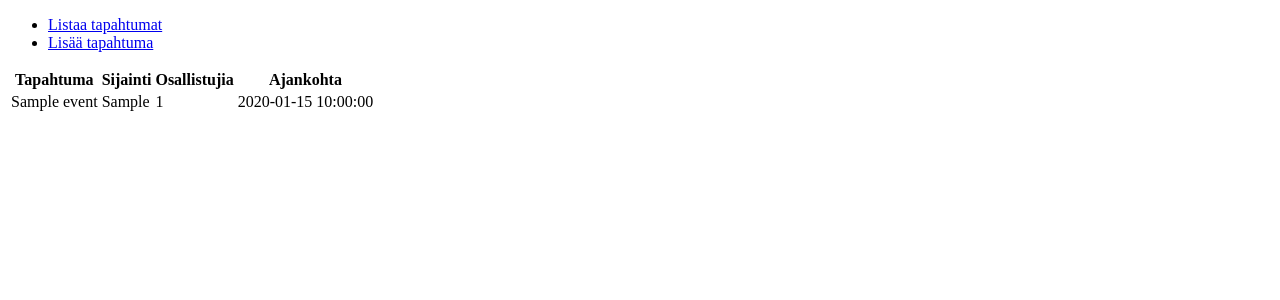
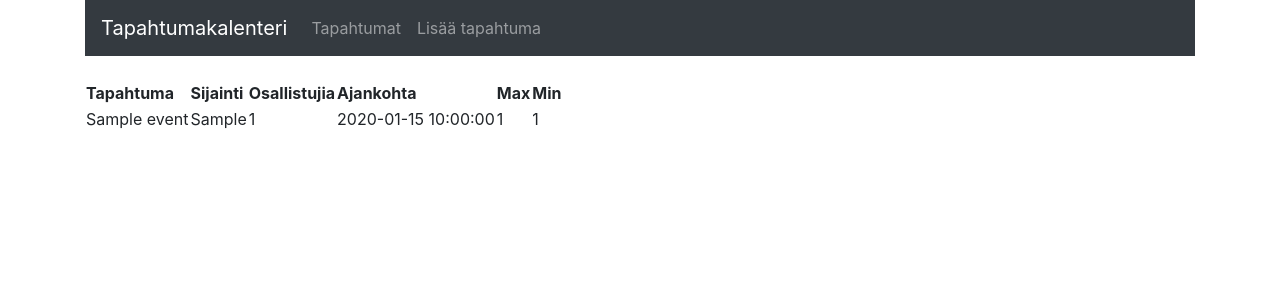
Before and after one commit to hoffrenm/tapahtumakalenteri, a Flask app: page /events in a window 1280 px wide. Shown: the top 300 px of the page. Run offline with Flask 2, Linux system fonts and the light colour scheme; tables that the repository leaves empty hold one stand-in row (values such as "Sample post"); some libraries are stand-ins or nearby versions.

Commit message:
add bootstrap

```diff
--- a/application/templates/events/list.html
+++ b/application/templates/events/list.html
@@ -1,12 +1,13 @@
-{% extends "layout.html" %}
-
-{% block body %}
+{% extends "layout.html" %} {% block body %}
+<div class="container">
   <table>
     <tr>
       <th>Tapahtuma</th>
       <th>Sijainti</th>
       <th>Osallistujia</th>
       <th>Ajankohta</th>
+      <th>Max</th>
+      <th>Min</th>
     </tr>
     {% for event in events %}
     <tr>
@@ -14,7 +15,10 @@
       <td>{{ event.location }}</td>
       <td>{{ event.attendandees }}</td>
       <td>{{ event.date_time }}</td>
+      <td>{{ event.attendee_max }}</td>
+      <td>{{ event.attendee_min }}</td>
     </tr>
     {% endfor %}
   </table>
+</div>
 {% endblock %}
--- a/application/templates/events/new.html
+++ b/application/templates/events/new.html
@@ -1,7 +1,7 @@
 {% extends "layout.html" %} {% block body %}
+<div class="container">
   <form method="POST" action="{{ url_for('events_create') }}">
     <table>
-
       <tr>
         <td>{{ form.name.label }}</td>
         <td>{{ form.name }}</td>
@@ -57,4 +57,5 @@
       </tr>
     </table>
   </form>
+</div>
 {% endblock %}
--- a/application/templates/layout.html
+++ b/application/templates/layout.html
@@ -1,20 +1,68 @@
 <!DOCTYPE html>
 <html>
   <head>
-    <meta charset="utf-8">
+    <meta charset="utf-8" />
     <title>Tapahtumakalenteri</title>
+    <link
+      rel="stylesheet"
+      href="https://maxcdn.bootstrapcdn.com/bootstrap/4.0.0/css/bootstrap.min.css"
+      integrity="sha384-Gn5384xqQ1aoWXA+058RXPxPg6fy4IWvTNh0E263XmFcJlSAwiGgFAW/dAiS6JXm"
+      crossorigin="anonymous"
+    />
   </head>
 
   <body>
-    <ul>
-	    <li><a href="{{ url_for('events_index') }}">Listaa tapahtumat</a></li>
-	    <li><a href="{{ url_for('events_form') }}">Lisää tapahtuma</a></li>
-      </ul>
+    <div class="container">
+      <nav class="navbar navbar-expand-md navbar-dark bg-dark mb-4">
+        <a class="navbar-brand" href="#">Tapahtumakalenteri</a>
+        <button
+          class="navbar-toggler"
+          type="button"
+          data-toggle="collapse"
+          data-target="#navbarCollapse"
+          aria-controls="navbarCollapse"
+          aria-expanded="false"
+          aria-label="Toggle navigation"
+        >
+          <span class="navbar-toggler-icon"></span>
+        </button>
+        <div class="collapse navbar-collapse" id="navbarCollapse">
+          <ul class="navbar-nav mr-auto">
+            <li class="nav-item">
+              <a class="nav-link" href="{{ url_for('events_index') }} ">
+                Tapahtumat
+              </a>
+            </li>
+            <li class="nav-item">
+              <a class="nav-link" href="{{ url_for('events_form') }} ">
+                Lisää tapahtuma
+              </a>
+            </li>
+          </ul>
+        </div>
+      </nav>
+    </div>
 
     {% block body %}
-      <p>
-        Content.
-      </p>
+    <p>
+      Content.
+    </p>
     {% endblock %}
+
+    <script
+      src="https://code.jquery.com/jquery-3.2.1.slim.min.js"
+      integrity="sha384-KJ3o2DKtIkvYIK3UENzmM7KCkRr/rE9/Qpg6aAZGJwFDMVNA/GpGFF93hXpG5KkN"
+      crossorigin="anonymous"
+    ></script>
+    <script
+      src="https://cdnjs.cloudflare.com/ajax/libs/popper.js/1.12.9/umd/popper.min.js"
+      integrity="sha384-ApNbgh9B+Y1QKtv3Rn7W3mgPxhU9K/ScQsAP7hUibX39j7fakFPskvXusvfa0b4Q"
+      crossorigin="anonymous"
+    ></script>
+    <script
+      src="https://maxcdn.bootstrapcdn.com/bootstrap/4.0.0/js/bootstrap.min.js"
+      integrity="sha384-JZR6Spejh4U02d8jOt6vLEHfe/JQGiRRSQQxSfFWpi1MquVdAyjUar5+76PVCmYl"
+      crossorigin="anonymous"
+    ></script>
   </body>
 </html>
```
Lines whose indentation alone changed are shown as unchanged.
